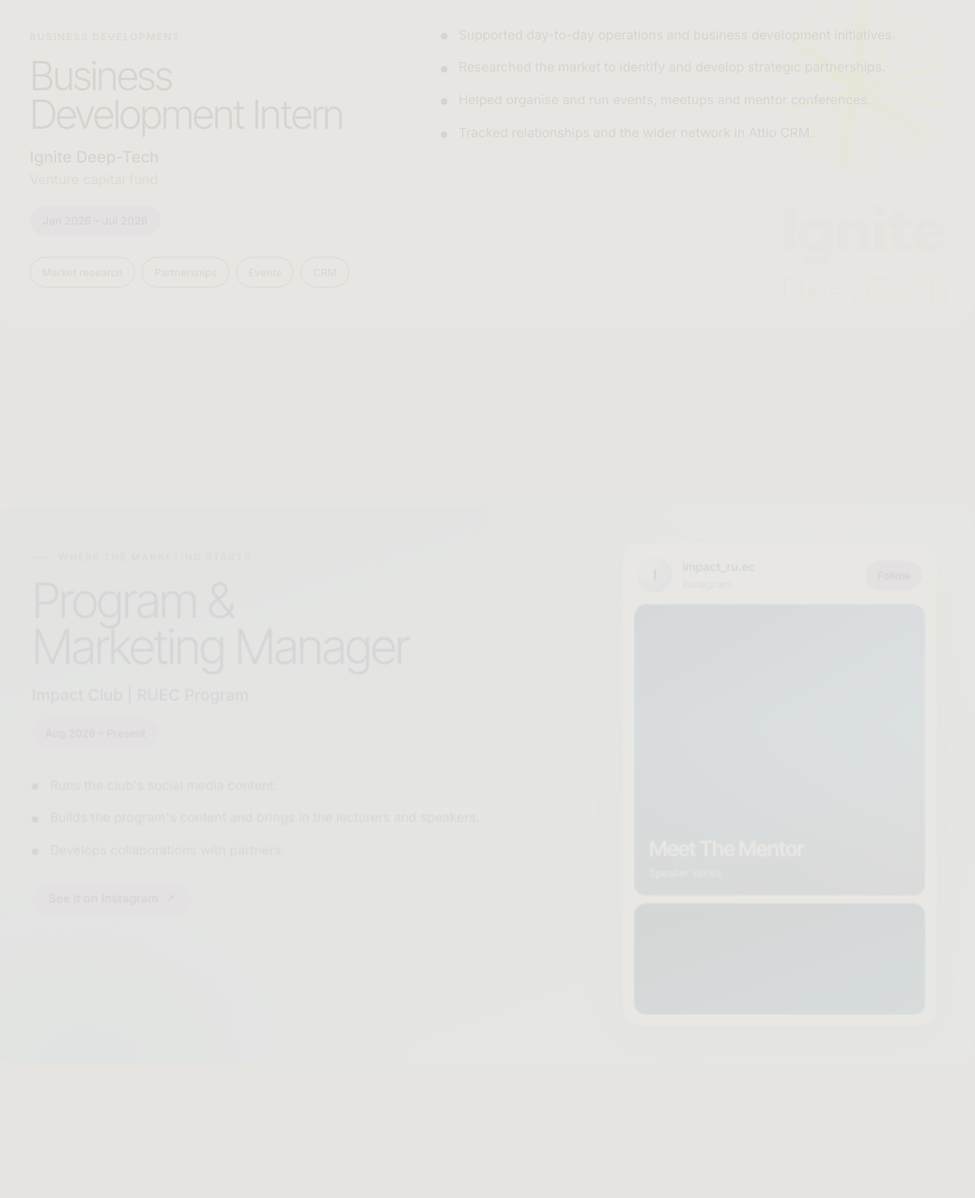
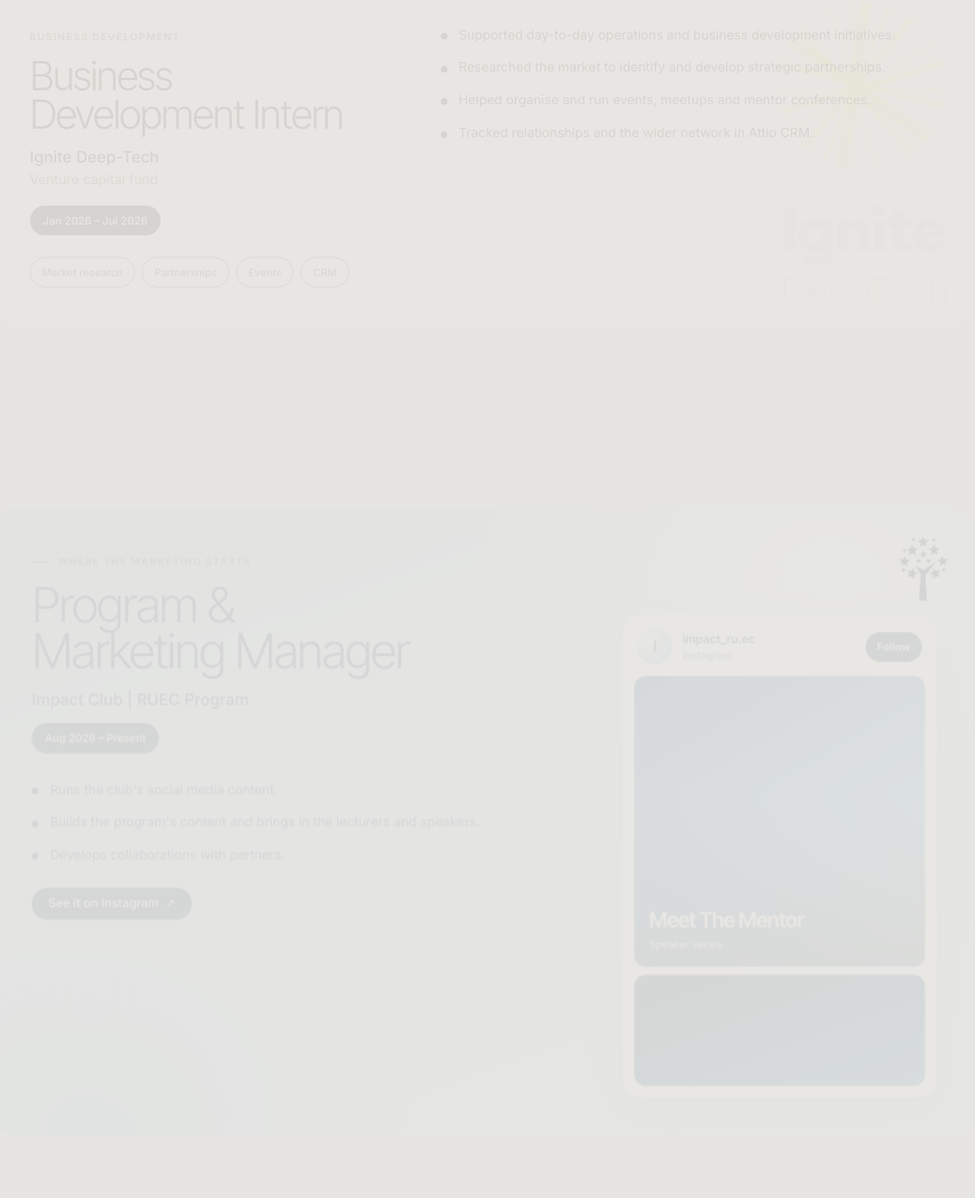
Before and after one commit to noya-fuchs/noya-portfolio, a plain HTML site: page index.html in a window 1280 px wide. Shown: the part 2465-3740 px from the top of the page at 94% size, without its empty margins (124-1162 px from the left). Drawn offline with Linux system fonts and the light colour scheme; no server answers.

Commit message:
Dark date pills, navy Impact buttons, contact without Impact, RUEC logo on Impact card
Co-Authored-By: Claude Sonnet 5.5 <noreply@anthropic.com>
Claude-Session: https://claude.ai/code/session_017d1MyftfJx1VgaLnWxANf3

```diff
--- a/css/styles.css
+++ b/css/styles.css
@@ -165,7 +165,7 @@ ul { padding: 0; list-style: none; }
 .xcard__role { margin-top: 14px; font-size: clamp(2rem, 3.8vw, 3.7rem); }
 .xcard__org { margin-top: 14px; font-size: clamp(1.05rem, 1.5vw, 1.3rem); font-weight: 500; }
 .xcard__org small { display: block; font-weight: 400; color: var(--muted); font-size: 0.85em; }
-.xcard__date { margin-top: 18px; display: inline-block; padding: 8px 16px; border-radius: 999px; background: var(--accent); color: var(--accent-ink); font-size: 13px; font-weight: 500; }
+.xcard__date { margin-top: 18px; display: inline-block; padding: 8px 16px; border-radius: 999px; background: var(--ink); color: var(--paper); font-size: 13px; font-weight: 500; }
 .xcard__tags { display: flex; flex-wrap: wrap; gap: 8px; margin-top: 26px; }
 .chip {
   font-size: 12.5px; font-weight: 500; padding: 8px 14px; border-radius: 999px; border: 1px solid currentColor; opacity: 0.8;
@@ -194,14 +194,14 @@ ul { padding: 0; list-style: none; }
 }
 .impact__role { font-size: clamp(2.2rem, 4.6vw, 4.6rem); margin: 14px 0 0; }
 .impact__org { margin-top: 16px; font-size: clamp(1.05rem, 1.5vw, 1.3rem); font-weight: 500; }
-.impact__date { margin-top: 14px; display: inline-block; padding: 8px 16px; border-radius: 999px; background: var(--accent); color: var(--accent-ink); font-size: 13px; font-weight: 500; }
+.impact__date { margin-top: 14px; display: inline-block; padding: 8px 16px; border-radius: 999px; background: var(--navy); color: #fff; font-size: 13px; font-weight: 500; }
 .impact .bullets { margin-top: 32px; }
 .impact .bullets li::before { background: var(--navy); }
 .impact__note { margin-top: 28px; max-width: 46ch; font-size: 15px; opacity: 0.8; }
 .impact__cta { margin-top: 28px; display: flex; flex-wrap: wrap; gap: 10px; }
 .btn {
   display: inline-flex; align-items: center; gap: 8px; border-radius: 999px; padding: 12px 20px; text-decoration: none;
-  font: 500 14.5px/1 var(--font-body); background: var(--accent); color: var(--accent-ink); border: 0; cursor: pointer;
+  font: 500 14.5px/1 var(--font-body); background: var(--navy); color: #fff; border: 0; cursor: pointer;
 }
 .btn--ghost { background: transparent; color: var(--navy); box-shadow: inset 0 0 0 1px rgba(20, 48, 92, 0.4); }
 
@@ -214,7 +214,7 @@ ul { padding: 0; list-style: none; }
 .feed__who { min-width: 0; flex: 1; line-height: 1.25; }
 .feed__who b { display: block; font-size: 14px; font-weight: 600; }
 .feed__who span { font-size: 12.5px; opacity: 0.7; }
-.feed__follow { font-size: 13px; font-weight: 600; text-decoration: none; background: var(--accent); color: var(--accent-ink); padding: 8px 14px; border-radius: 999px; }
+.feed__follow { font-size: 13px; font-weight: 600; text-decoration: none; background: var(--navy); color: #fff; padding: 8px 14px; border-radius: 999px; }
 .feed__scroll {
   height: min(62vh, 520px); overflow-y: auto; display: flex; flex-direction: column; gap: 10px;
   scrollbar-width: none; scroll-snap-type: y proximity; border-radius: 14px;
@@ -355,3 +355,12 @@ section[tabindex="-1"]:focus { outline: none; } /* sections receive focus after
   .dock { gap: 0; }
   .dock a { padding: 8px 6px; font-size: 11px; }
 }
+
+/* RUEC logo in the top-right corner of the Impact card */
+.impact__card { position: relative; }
+.impact__logo {
+  position: absolute; z-index: 2; top: clamp(18px, 2.6vw, 36px); right: clamp(18px, 2.6vw, 36px);
+  height: clamp(54px, 6vw, 84px); width: auto; pointer-events: none; user-select: none;
+}
+@media (max-width: 899px) { .impact__logo { height: 42px; top: 20px; right: 18px; } }
+@media (min-width: 900px) { .impact__feed { margin-top: calc(clamp(54px, 6vw, 84px) + 4px); } }
--- a/index.html
+++ b/index.html
@@ -114,6 +114,7 @@
   <section class="impact wrap" id="impact">
     <div class="inner">
       <div class="impact__card" id="impactCard">
+        <img class="impact__logo" src="assets/img/ruec-logo.png" alt="RUEC, the Reichman University Entrepreneurship Club logo: a tree made of stars" width="193" height="256">
         <div>
           <span class="label" data-reveal>Where the marketing starts</span>
           <h2 class="impact__role display" data-reveal>Program &amp; Marketing Manager</h2>
@@ -260,10 +261,6 @@
             <a class="crow__v" id="phoneText" data-config="phone" href="tel:0502772203" style="text-decoration:none">050-277-2203</a>
             <button type="button" data-copy="0502772203">Copy</button>
           </div>
-          <div class="crow" data-reveal>
-            <span class="crow__k">Impact</span>
-            <a class="crow__v" href="https://www.instagram.com/impact_ru.ec/" data-config="instagram" target="_blank" rel="noopener" style="text-decoration:none">@impact_ru.ec</a>
-          </div>
         </div>
         <p class="foot">© 2026 Noya Fuchs</p>
       </div>
```
Also changed, not shown: .claude/skills/portfolio-design/assets/css/styles.css, assets/img/ruec-logo.png (added).
